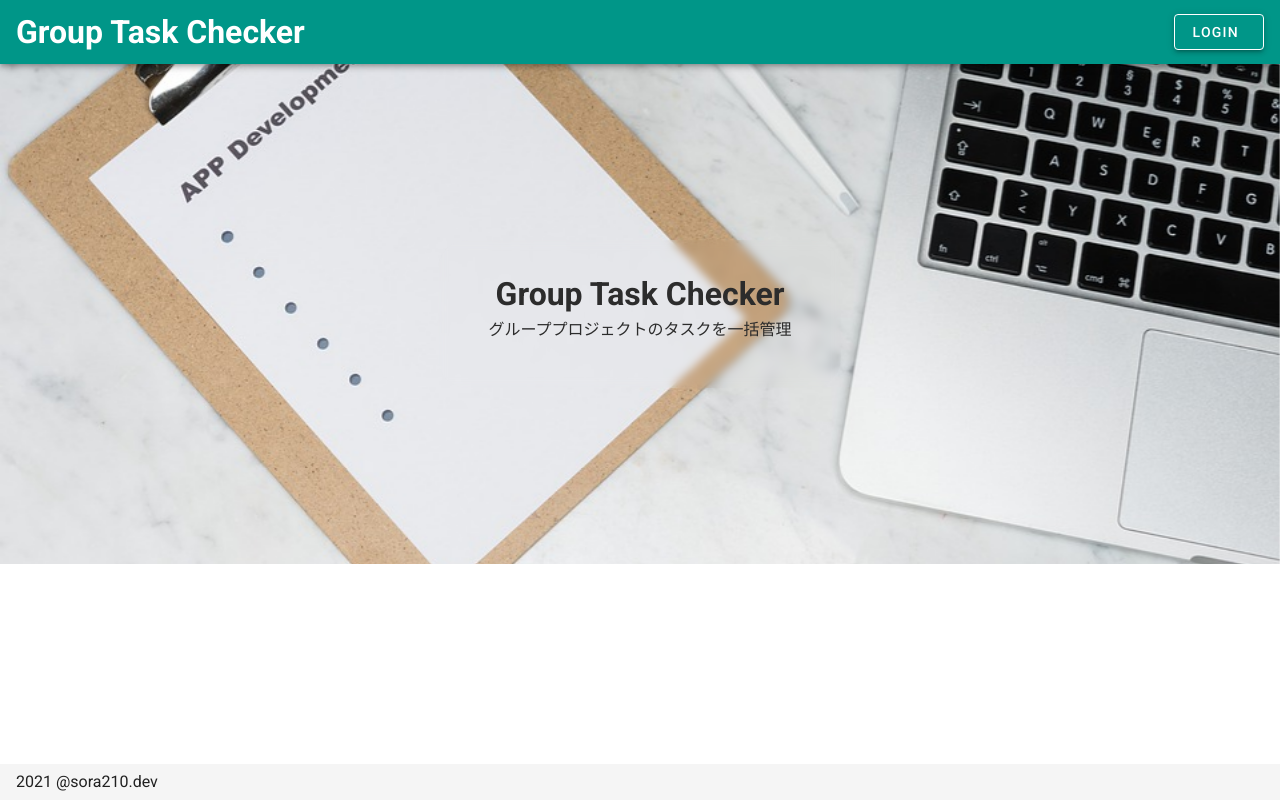
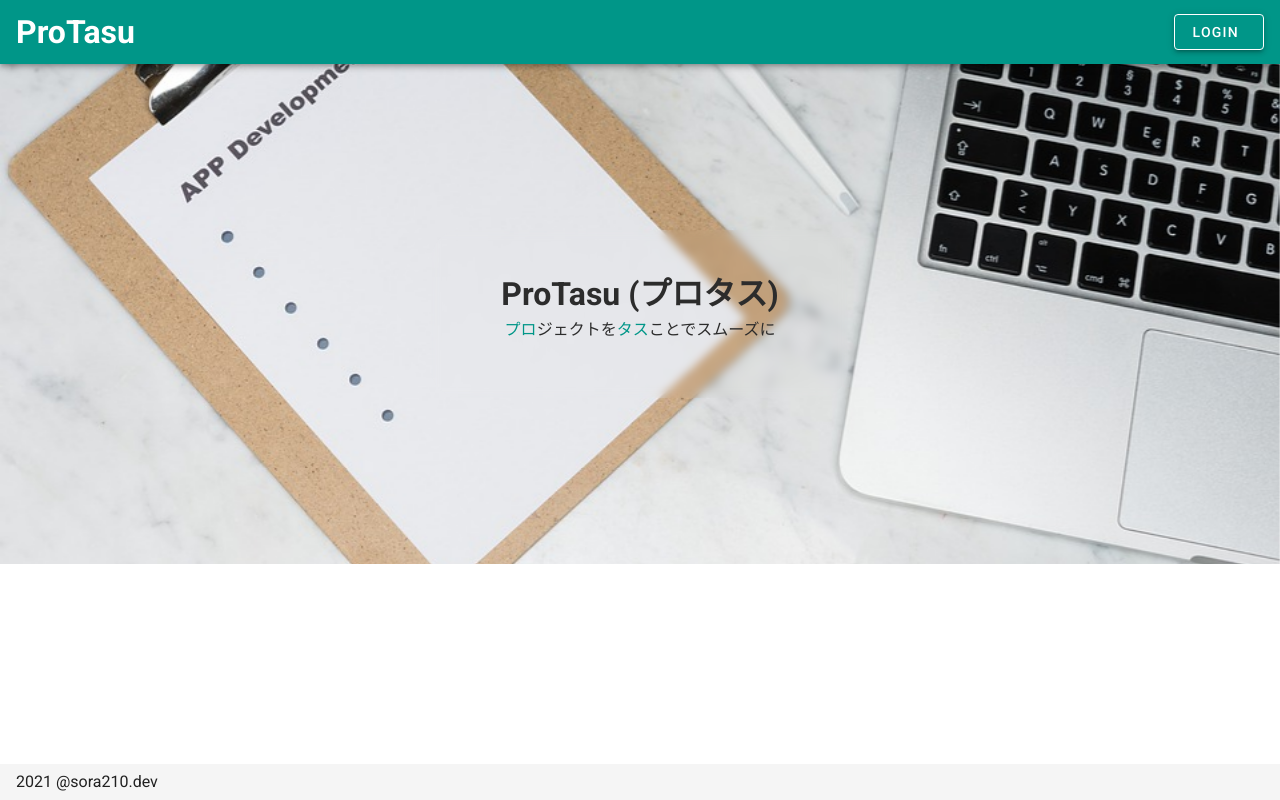
Before and after one commit to Sora-210/GeekCampHackathon2021-vol10, a Vue app in the folder Front/group-todo/: page / in a window 1280 px wide. Built offline with nearby package versions, Linux system fonts and the light colour scheme.

Commit message:
[update] change servicename

```diff
--- a/Front/group-todo/package.json
+++ b/Front/group-todo/package.json
@@ -1,5 +1,5 @@
 {
-  "name": "group-todo",
+  "name": "pro-tasu",
   "version": "0.1.0",
   "private": true,
   "scripts": {
--- a/Front/group-todo/src/App.vue
+++ b/Front/group-todo/src/App.vue
@@ -7,9 +7,10 @@
       >
         <div class="d-flex align-center">
           <h1
+            id="title"
             @click="home"
           >
-            Group Task Checker
+            ProTasu
           </h1>
         </div>
 
@@ -72,3 +73,11 @@ export default Vue.extend({
   }
 });
 </script>
+
+<style scoped>
+@media screen and (max-width: 500px) {
+  #title {
+    font-size: 18px;
+  }
+}
+</style>
--- a/Front/group-todo/src/views/Top.vue
+++ b/Front/group-todo/src/views/Top.vue
@@ -9,8 +9,8 @@
         id="title_box"
       >
         <div id="title">
-          <h1>Group Task Checker</h1>
-          <p>グループプロジェクトのタスクを一括管理</p>
+          <h1>ProTasu (プロタス)</h1>
+          <p><span class="weight">プロ</span>ジェクトを<span class="weight">タス</span>ことでスムーズに</p>
         </div>
       </v-row>
     </v-parallax>
@@ -36,8 +36,11 @@
 #title {
   color: #2c2c2c;
   text-align: center;
-  padding: 30px 50px;
+  padding: 40px 70px;
   backdrop-filter: blur(4px);
   border-radius: 30px
 }
+.weight {
+  color: #009688
+}
 </style>
```
